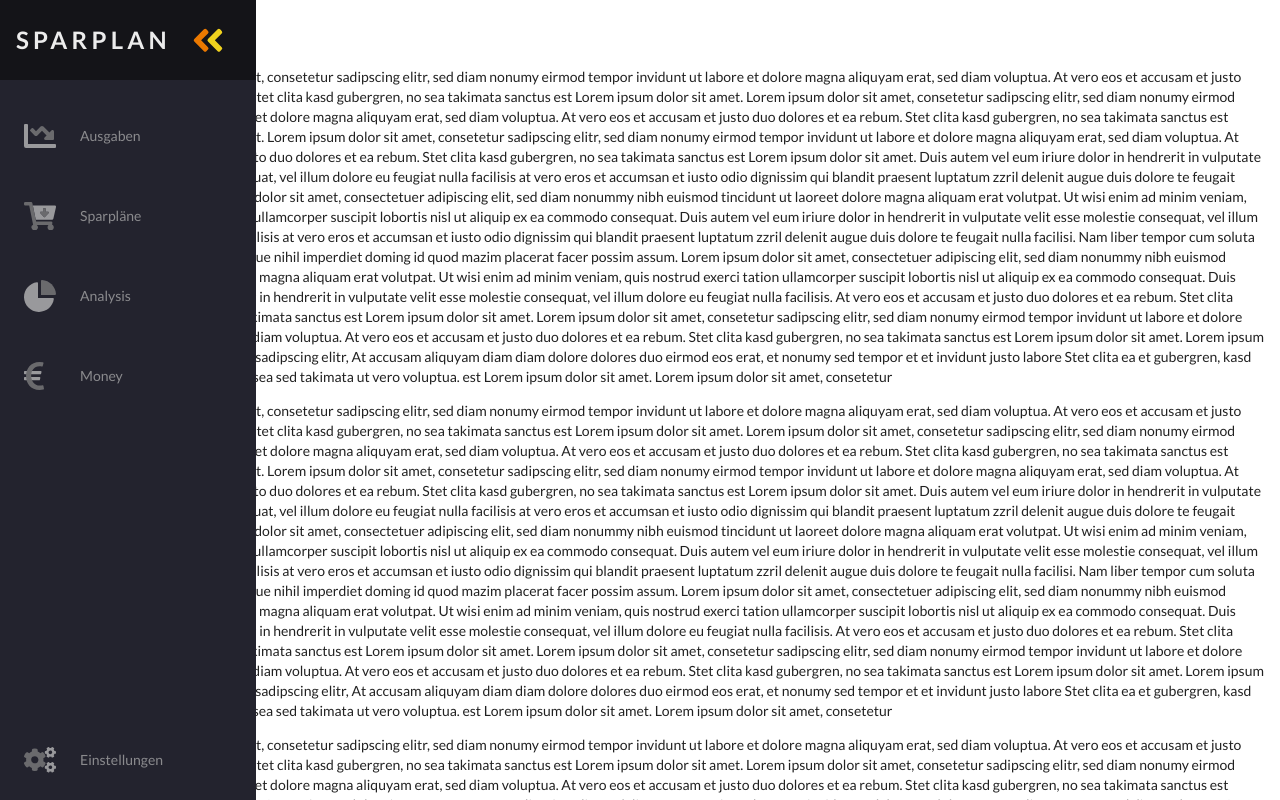
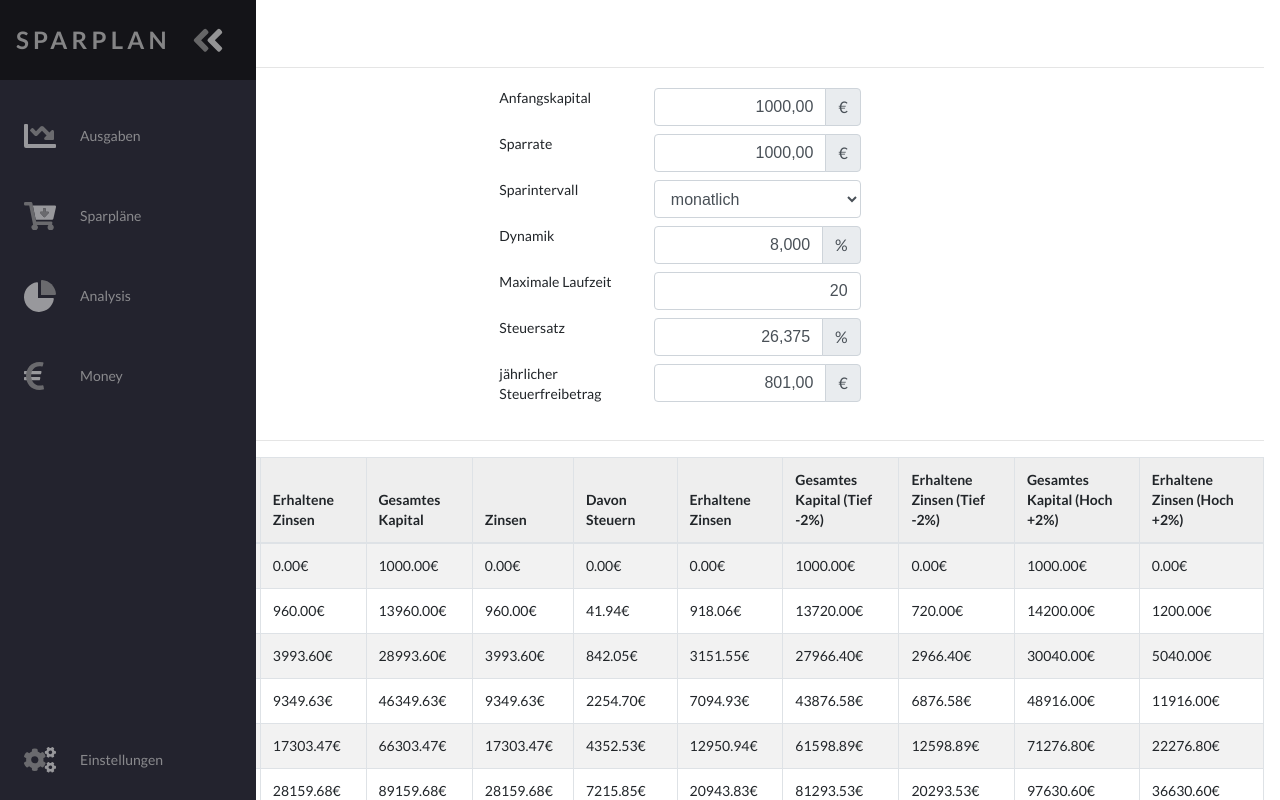
Before and after one commit to DerNiccoo/DerNiccoo.github.io, a React (Create React App) app: page /#/money in a window 1280 px wide. Shown: the top 800 px of the page. Built offline with nearby package versions, Linux system fonts and the light colour scheme.

Commit message:
added compound interest

```diff
--- a/src/App.js
+++ b/src/App.js
@@ -8,6 +8,7 @@ import Sidebar from "./components/Sidebar/Sidebar.js";
 import Settings from "./components/Settings/Settings.js";
 import PlanOverview from "./components/PlanOverview/PlanOverview.js";
 import Expenditure from "./components/Expenditure/Expenditure.js";
+import Interest from "./components/Interest/Interest.js";
 
 function App() {
   useEffect(() => {
@@ -29,7 +30,7 @@ function App() {
               <Analysis />
             </Route>
             <Route path="/money">
-              <Money />
+              <Interest />
             </Route>
             <Route path="/settings">
               <Settings />
@@ -59,15 +60,6 @@ function Analysis() {
   return (
     <div>
       <h2>Analysis</h2>
-      <LoremIpsum />
-    </div>
-  );
-}
-
-function Money() {
-  return (
-    <div>
-      <h2>Money</h2>
       <LoremIpsum />
     </div>
   );
--- /dev/null
+++ b/src/components/Interest/Interest.css
@@ -0,0 +1,8 @@
+.interest-data {
+  border: none !important;
+  padding: 0.25rem !important;
+}
+
+.input-text {
+  text-align: right;
+}
--- /dev/null
+++ b/src/components/Interest/Interest.js
@@ -0,0 +1,259 @@
+import React from "react";
+import "./Interest.css";
+import Table from "react-bootstrap/Table";
+import Row from "react-bootstrap/Row";
+import Col from "react-bootstrap/Col";
+import FormControl from "react-bootstrap/FormControl";
+import InputGroup from "react-bootstrap/InputGroup";
+
+class Interest extends React.Component {
+  constructor(props) {
+    super(props);
+    this.state = {
+      start: 1000.0,
+      rate: 1000.0,
+      interval: "monatlich",
+      dynamic: 8.0,
+      years: 20,
+      tax: 26.375,
+      taxFree: 801.0,
+    };
+  }
+
+  componentDidMount() {
+    this.compoundInterest();
+  }
+
+  compoundInterest() {
+    let table = [];
+    for (let i = 0; i < this.state.years; i++) {
+      let zinsen = (
+        this.state.start +
+        this.state.rate * 12 * i * (1.0 + this.state.dynamic / 100.0) ** i -
+        (this.state.start + this.state.rate * 12 * i)
+      ).toFixed(2);
+      let taxes =
+        zinsen > this.state.taxFree
+          ? ((zinsen - this.state.taxFree) * (this.state.tax / 100.0)).toFixed(
+              2
+            )
+          : zinsen;
+
+      table.push(
+        <tr key={i}>
+          <td>{i + 1}</td>
+          <td>{(this.state.start + this.state.rate * 12.0 * i).toFixed(2)}€</td>
+          <td>{zinsen}€</td>
+          <td>
+            {(
+              this.state.start +
+              this.state.rate * 12 * i * (1.0 + this.state.dynamic / 100.0) ** i
+            ).toFixed(2)}
+            €
+          </td>
+          <td>{zinsen}€</td>
+          <td>{taxes}€</td>
+          <td>{(zinsen - taxes).toFixed(2)}€</td>
+          <td>
+            {(
+              this.state.start +
+              this.state.rate *
+                12 *
+                i *
+                (1.0 + (this.state.dynamic - 2.0) / 100.0) ** i
+            ).toFixed(2)}
+            €
+          </td>
+          <td>
+            {(
+              this.state.start +
+              this.state.rate *
+                12 *
+                i *
+                (1.0 + (this.state.dynamic - 2.0) / 100.0) ** i -
+              (this.state.start + this.state.rate * 12 * i)
+            ).toFixed(2)}
+            €
+          </td>
+          <td>
+            {(
+              this.state.start +
+              this.state.rate *
+                12 *
+                i *
+                (1.0 + (this.state.dynamic + 2.0) / 100.0) ** i
+            ).toFixed(2)}
+            €
+          </td>
+          <td>
+            {(
+              this.state.start +
+              this.state.rate *
+                12 *
+                i *
+                (1.0 + (this.state.dynamic + 2.0) / 100.0) ** i -
+              (this.state.start + this.state.rate * 12 * i)
+            ).toFixed(2)}
+            €
+          </td>
+        </tr>
+      );
+    }
+    this.setState({
+      tableData: table,
+    });
+  }
+
+  render() {
+    return (
+      <div>
+        <Row>
+          <Col>
+            <h2>Zinseszins</h2>
+          </Col>
+        </Row>
+        <hr />
+        <Row>
+          <Col lg={true}></Col>
+          <Col lg={true}>
+            <div className="interest-panel">
+              <Table className="interest-table">
+                <tbody>
+                  <tr className="interest-row">
+                    <td className="interest-data">Anfangskapital</td>
+                    <td className="interest-data">
+                      <InputGroup>
+                        <FormControl
+                          defaultValue="1000,00"
+                          id="input-cost"
+                          className="input-text"
+                          aria-describedby="unit"
+                        />
+                        <InputGroup.Append>
+                          <InputGroup.Text id="unit">€</InputGroup.Text>
+                        </InputGroup.Append>
+                      </InputGroup>
+                    </td>
+                  </tr>
+                  <tr className="interest-row">
+                    <td className="interest-data">Sparrate</td>
+                    <td className="interest-data">
+                      <InputGroup>
+                        <FormControl
+                          defaultValue="1000,00"
+                          id="input-cost"
+                          className="input-text"
+                          aria-describedby="unit"
+                        />
+                        <InputGroup.Append>
+                          <InputGroup.Text id="unit">€</InputGroup.Text>
+                        </InputGroup.Append>
+                      </InputGroup>
+                    </td>
+                  </tr>
+                  <tr className="interest-row">
+                    <td className="interest-data">Sparintervall</td>
+                    <td className="interest-data">
+                      <FormControl as="select" id="input-interval">
+                        <option>monatlich</option>
+                        <option>vierteljährlich</option>
+                        <option>halbjährlich</option>
+                        <option>jährlich</option>
+                      </FormControl>
+                    </td>
+                  </tr>
+                  <tr className="interest-row">
+                    <td className="interest-data">Dynamik</td>
+                    <td className="interest-data">
+                      <InputGroup>
+                        <FormControl
+                          defaultValue="8,000"
+                          id="input-cost"
+                          className="input-text"
+                          aria-describedby="unit"
+                        />
+                        <InputGroup.Append>
+                          <InputGroup.Text id="unit">%</InputGroup.Text>
+                        </InputGroup.Append>
+                      </InputGroup>
+                    </td>
+                  </tr>
+                  <tr className="interest-row">
+                    <td className="interest-data">Maximale Laufzeit</td>
+                    <td className="interest-data">
+                      <FormControl
+                        defaultValue="20"
+                        id="input-cost"
+                        className="input-text"
+                      />
+                    </td>
+                  </tr>
+                  <tr className="interest-row">
+                    <td className="interest-data">Steuersatz</td>
+                    <td className="interest-data">
+                      <InputGroup>
+                        <FormControl
+                          defaultValue="26,375"
+                          id="input-cost"
+                          className="input-text"
+                          aria-describedby="unit"
+                        />
+                        <InputGroup.Append>
+                          <InputGroup.Text id="unit">%</InputGroup.Text>
+                        </InputGroup.Append>
+                      </InputGroup>
+                    </td>
+                  </tr>
+                  <tr className="interest-row">
+                    <td className="interest-data">
+                      jährlicher Steuerfreibetrag
+                    </td>
+                    <td className="interest-data">
+                      <InputGroup>
+                        <FormControl
+                          defaultValue="801,00"
+                          id="input-cost"
+                          className="input-text"
+                          aria-describedby="unit"
+                        />
+                        <InputGroup.Append>
+                          <InputGroup.Text id="unit">€</InputGroup.Text>
+                        </InputGroup.Append>
+                      </InputGroup>
+                    </td>
+                  </tr>
+                </tbody>
+              </Table>
+            </div>
+          </Col>
+          <Col lg={true}></Col>
+        </Row>
+        <hr />
+        <Row>
+          <Col>
+            <Table striped bordered hover>
+              <thead>
+                <tr>
+                  <th>Jahr</th>
+                  <th>Eingezahltes Kapital</th>
+                  <th>Erhaltene Zinsen</th>
+                  <th>Gesamtes Kapital</th>
+                  <th>Zinsen</th>
+                  <th>Davon Steuern</th>
+                  <th>Erhaltene Zinsen</th>
+                  <th>Gesamtes Kapital (Tief -2%)</th>
+                  <th>Erhaltene Zinsen (Tief -2%)</th>
+                  <th>Gesamtes Kapital (Hoch +2%)</th>
+                  <th>Erhaltene Zinsen (Hoch +2%)</th>
+                </tr>
+              </thead>
+              <tbody>{this.state.tableData}</tbody>
+            </Table>
+          </Col>
+        </Row>
+      </div>
+    );
+  }
+}
+
+export default Interest;
```
